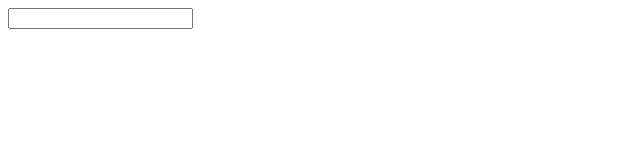
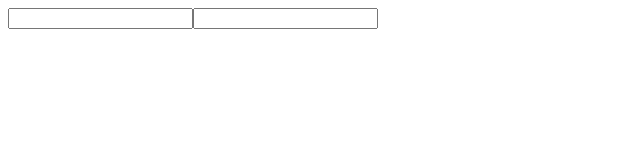
Before and after one commit to osparking/reactpro, a React (Vite) app: page / in a window 1280 px wide. Shown: the top 160 px of the page, without its empty margins (0-640 px from the left). Built offline with nearby package versions, Linux system fonts and the light colour scheme.

Commit message:
add input box for firstName

```diff
--- a/src/components/Form.jsx
+++ b/src/components/Form.jsx
@@ -11,6 +11,11 @@ export default function Form() {
           type="text"
           value={name.lastName}
         />
+        <input
+          onChange={(e) => setName({ lastName: "", firstName: e.target.value })}
+          type="text"
+          value={name.firstName}
+        />
       </form>
     </div>
   );
```
